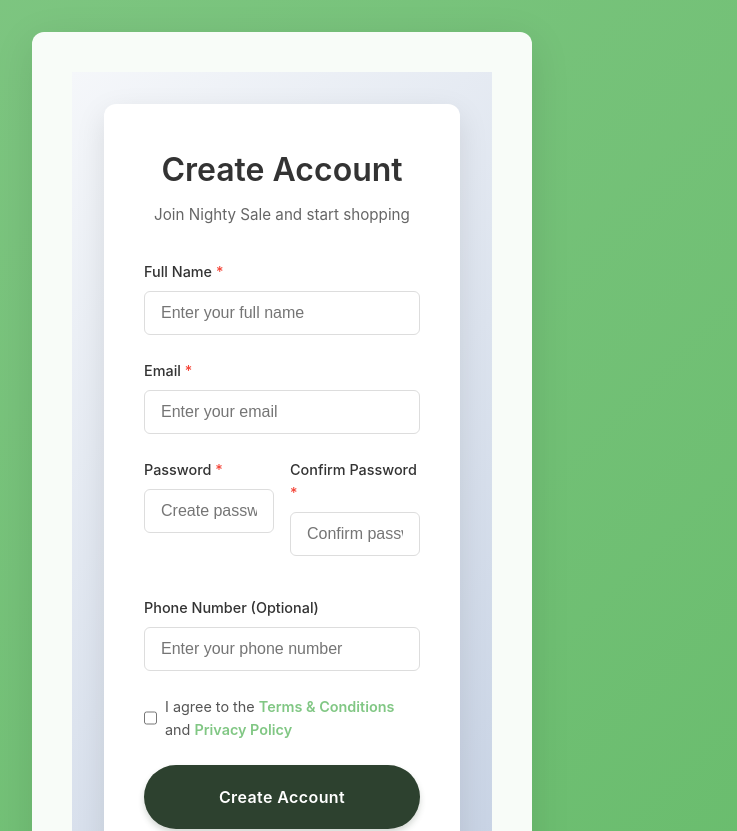
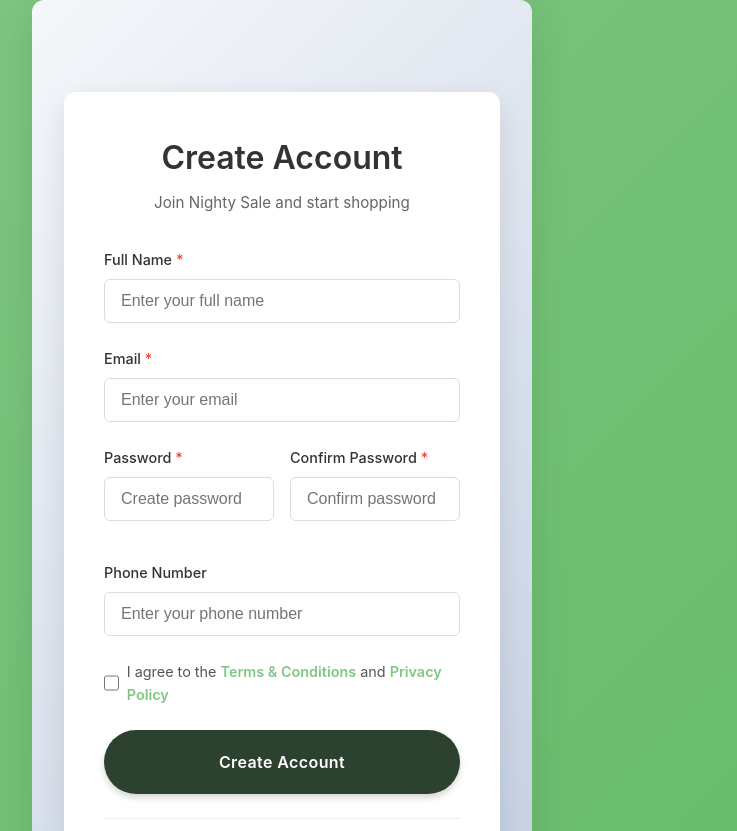
Before and after one commit to Sherbin872/Nighty_Sale_Fontend, a React (Vite) app: page /register in a window 1280 px wide. Shown: the top 831 px of the page, without its empty margins (358-1095 px from the left). Built offline with nearby package versions, Linux system fonts and the light colour scheme; a web font is replaced by a local one.

Commit message:
login and register page ui update

```diff
--- a/src/components/layout/AuthLayout.css
+++ b/src/components/layout/AuthLayout.css
@@ -9,14 +9,14 @@
   display: flex;
   align-items: center;
   justify-content: center;
-  padding: 2rem;
+  /* padding: 2rem; */
 }
 
 .auth-layout-overlay {
   width: 100%;
   max-width: 500px;
-  background: rgba(255, 255, 255, 0.95);
+  background: linear-gradient(135deg, #f5f7fa 0%, #c3cfe2 100%);
   border-radius: 12px;
   box-shadow: 0 10px 40px rgba(0, 0, 0, 0.1);
-  padding: 2.5rem;
+  padding: 2rem;
 }
--- a/src/pages/Login/Login.css
+++ b/src/pages/Login/Login.css
@@ -5,7 +5,7 @@
   align-items: center;
   justify-content: center;
   background: linear-gradient(135deg, #f5f7fa 0%, #c3cfe2 100%);
-  padding: 2rem;
+  /* padding: 2rem; */
 }
 
 .login-container {
--- a/src/pages/Register/Register.css
+++ b/src/pages/Register/Register.css
@@ -1,11 +1,12 @@
 /* src/pages/Register/Register.css */
 .register-page {
+  margin-top: 60px;
   min-height: 100vh;
   display: flex;
   align-items: center;
   justify-content: center;
   background: linear-gradient(135deg, #f5f7fa 0%, #c3cfe2 100%);
-  padding: 2rem;
+  /* padding: 2rem; */
 }
 
 .register-container {
--- a/src/pages/Register/Register.jsx
+++ b/src/pages/Register/Register.jsx
@@ -154,7 +154,7 @@ const Register = () => {
           </div>
 
           <Input
-            label="Phone Number (Optional)"
+            label="Phone Number"
             type="tel"
             name="phone"
             value={formData.phone}
```
